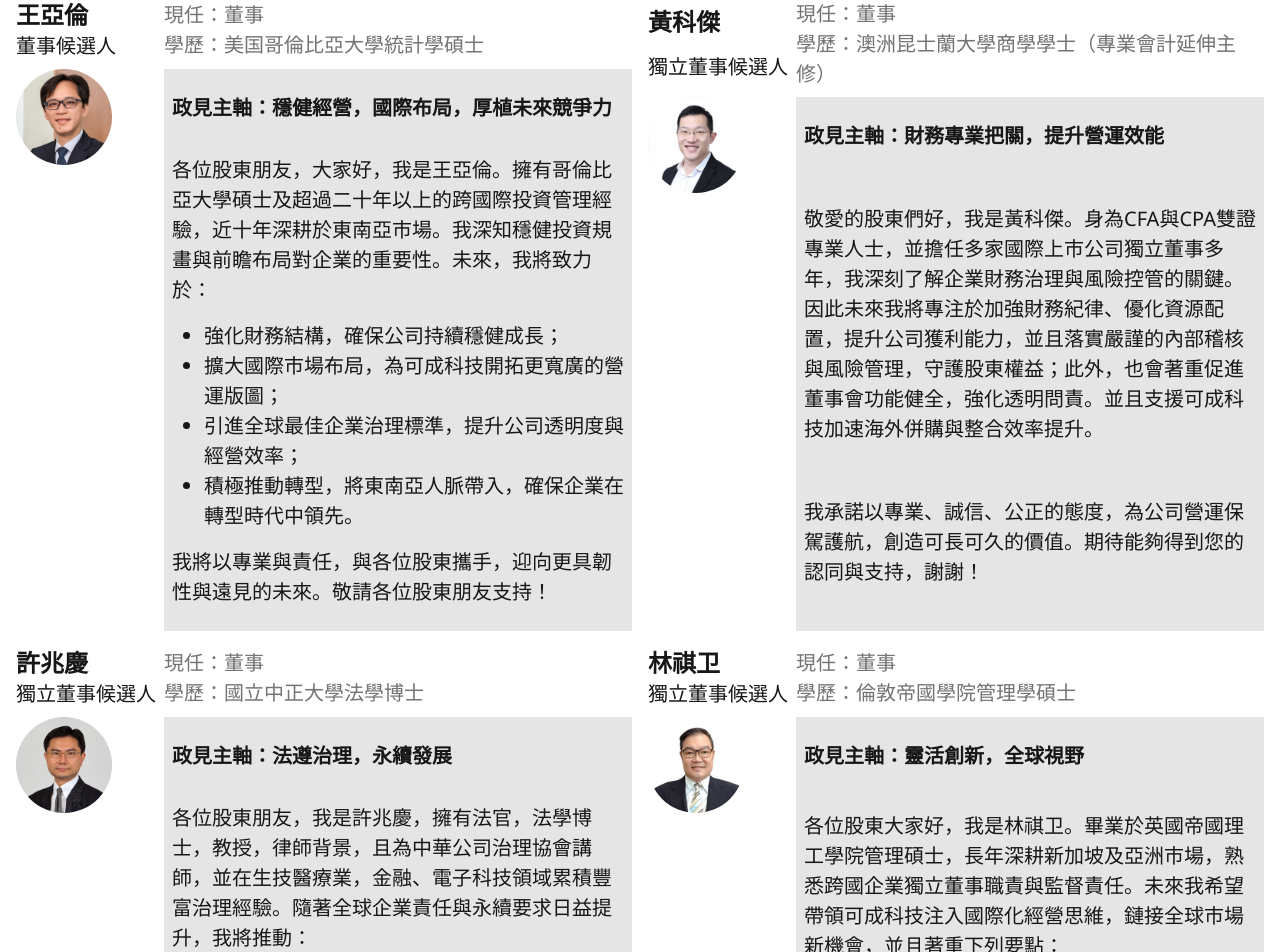
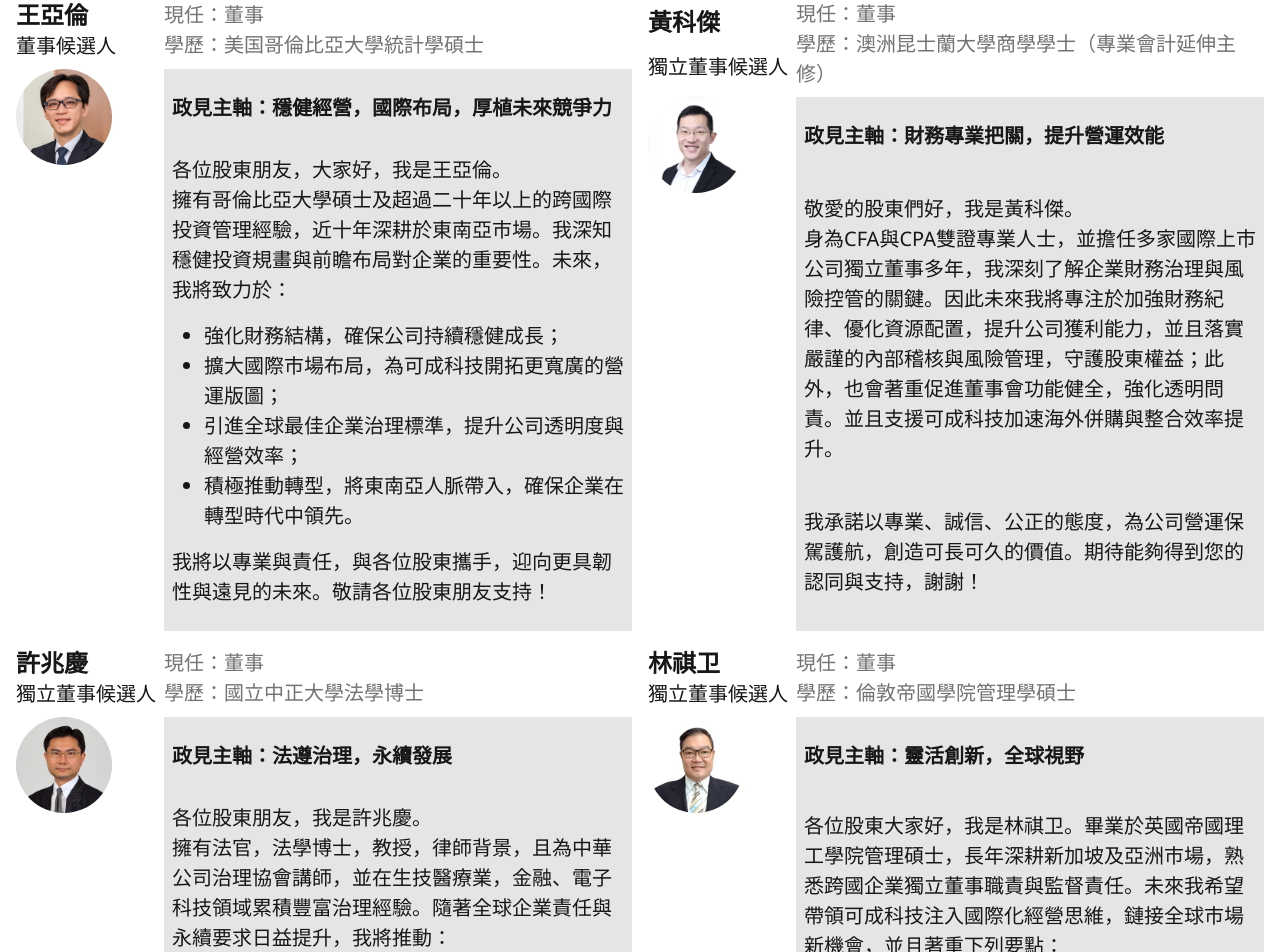
Before and after one commit to yujuiting/makecatcherright, a Next.js app: page / in a window 1280 px wide. Shown: the part 1056-2008 px from the top of the page. Built offline with nearby package versions, Linux system fonts and the light colour scheme.

Commit message:
Update Candidates.mdx

```diff
--- a/app/sections/Candidates.mdx
+++ b/app/sections/Candidates.mdx
@@ -18,7 +18,8 @@ import SwipeInMobile from '@/app/components/SwipeInMobile'
 >
 **政見主軸：穩健經營，國際布局，厚植未來競爭力**
 
-各位股東朋友，大家好，我是王亞倫。擁有哥倫比亞大學碩士及超過二十年以上的跨國際投資管理經驗，近十年深耕於東南亞市場。我深知穩健投資規畫與前瞻布局對企業的重要性。未來，我將致力於：
+各位股東朋友，大家好，我是王亞倫。\
+擁有哥倫比亞大學碩士及超過二十年以上的跨國際投資管理經驗，近十年深耕於東南亞市場。我深知穩健投資規畫與前瞻布局對企業的重要性。未來，我將致力於：
 
 - 強化財務結構，確保公司持續穩健成長；
 - 擴大國際市場布局，為可成科技開拓更寬廣的營運版圖；
@@ -37,7 +38,8 @@ import SwipeInMobile from '@/app/components/SwipeInMobile'
 >
 **政見主軸：財務專業把關，提升營運效能**
 
-敬愛的股東們好，我是黃科傑。身為CFA與CPA雙證專業人士，並擔任多家國際上市公司獨立董事多年，我深刻了解企業財務治理與風險控管的關鍵。因此未來我將專注於加強財務紀律、優化資源配置，提升公司獲利能力，並且落實嚴謹的內部稽核與風險管理，守護股東權益；此外，也會著重促進董事會功能健全，強化透明問責。並且支援可成科技加速海外併購與整合效率提升。
+敬愛的股東們好，我是黃科傑。\
+身為CFA與CPA雙證專業人士，並擔任多家國際上市公司獨立董事多年，我深刻了解企業財務治理與風險控管的關鍵。因此未來我將專注於加強財務紀律、優化資源配置，提升公司獲利能力，並且落實嚴謹的內部稽核與風險管理，守護股東權益；此外，也會著重促進董事會功能健全，強化透明問責。並且支援可成科技加速海外併購與整合效率提升。
 
 我承諾以專業、誠信、公正的態度，為公司營運保駕護航，創造可長可久的價值。期待能夠得到您的認同與支持，謝謝！
 </Candidate>
@@ -51,7 +53,8 @@ import SwipeInMobile from '@/app/components/SwipeInMobile'
 >
 **政見主軸：法遵治理，永續發展**
 
-各位股東朋友，我是許兆慶，擁有法官，法學博士，教授，律師背景，且為中華公司治理協會講師，並在生技醫療業，金融、電子科技領域累積豐富治理經驗。隨著全球企業責任與永續要求日益提升，我將推動：
+各位股東朋友，我是許兆慶。\
+擁有法官，法學博士，教授，律師背景，且為中華公司治理協會講師，並在生技醫療業，金融、電子科技領域累積豐富治理經驗。隨著全球企業責任與永續要求日益提升，我將推動：
 
 1. 強化公司法遵文化，確保營運合規且兼顧社會責任；
 2. 建立健全的公司治理架構，提升董事會獨立性與決策品質；
```
